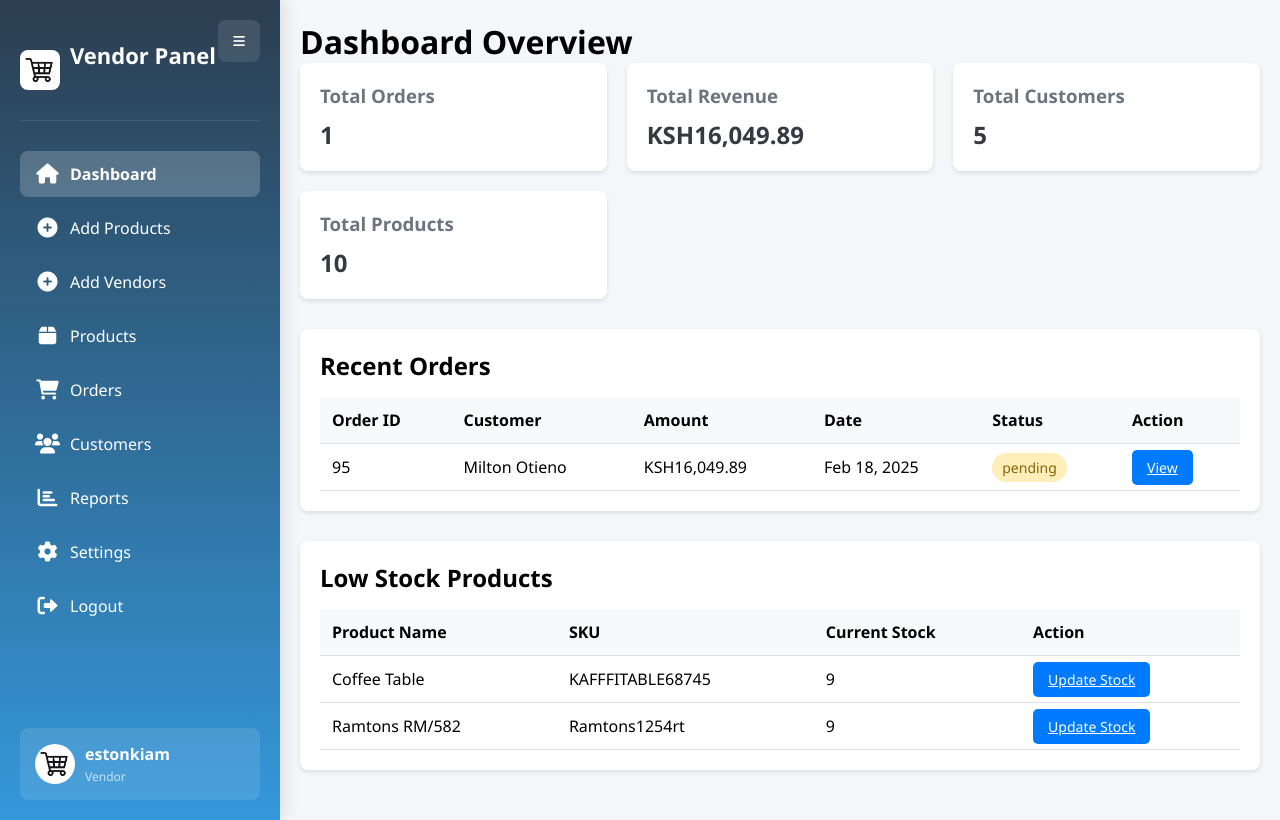
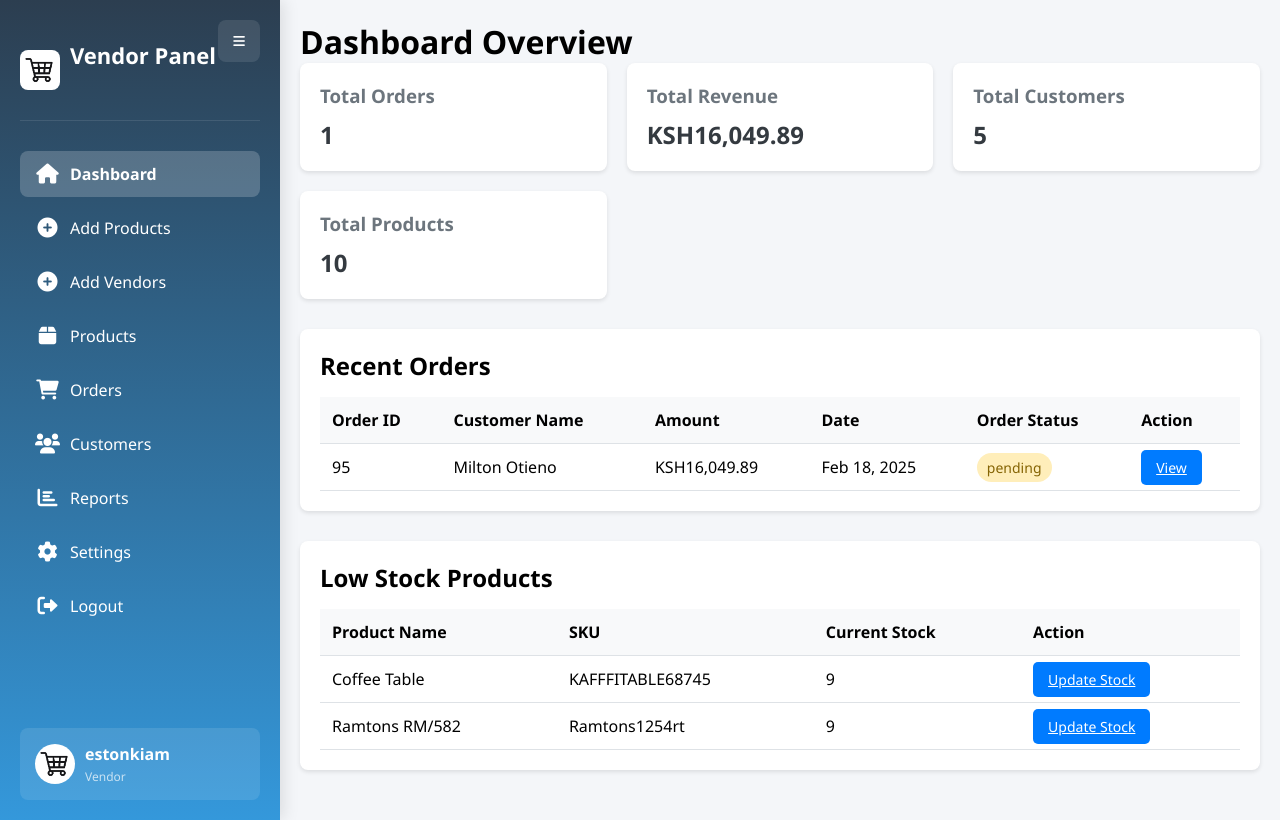
Before and after one commit to ESTON-kiam/Ecommerce-shoopping, a PHP site: page /admin/dashboard.php in a window 1280 px wide. Run offline with PHP 8.4, Linux system fonts and the light colour scheme; a user stored in the database is signed in; data comes from the database, SQL or seed files in the repository.

Commit message:
update dashboard

```diff
--- a/Database/database.sql
+++ b/Database/database.sql
@@ -76,11 +76,7 @@ CREATE TABLE `mpesa_payments` (
   `order_id` int(11) DEFAULT NULL
 ) ENGINE=InnoDB DEFAULT CHARSET=utf8mb4 COLLATE=utf8mb4_general_ci;
 
--- --------------------------------------------------------
 
---
--- Table structure for table `orders`
---
 
 CREATE TABLE `orders` (
   `id` int(11) NOT NULL,
--- a/admin/dashboard.php
+++ b/admin/dashboard.php
@@ -80,10 +80,10 @@ $low_stock_products = $conn->query("
                     <thead>
                         <tr>
                             <th>Order ID</th>
-                            <th>Customer</th>
+                            <th>Customer Name</th>
                             <th>Amount</th>
                             <th>Date</th>
-                            <th>Status</th>
+                            <th>Order Status</th>
                             <th>Action</th>
                         </tr>
                     </thead>
```
